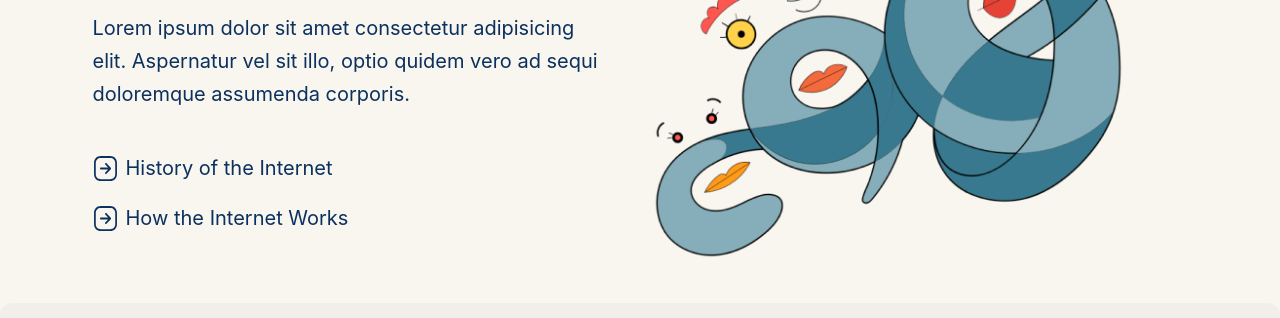
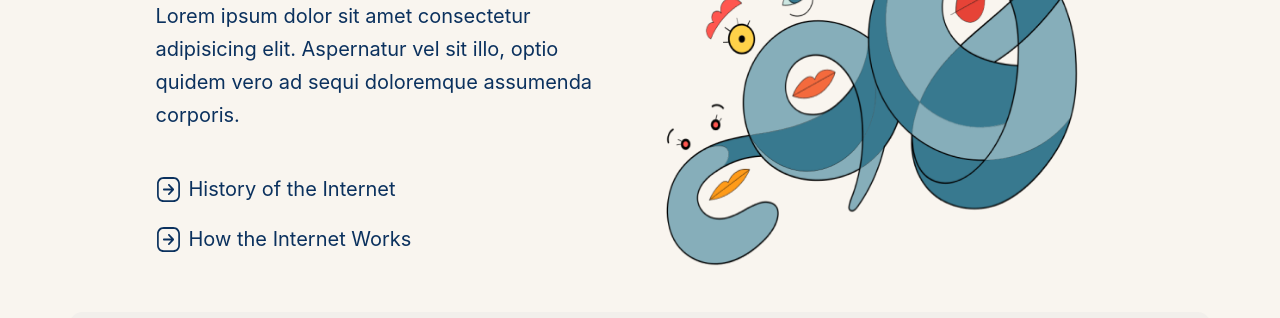
Before and after one commit to cjdomacena/is117-project-03, a website: page index.html in a window 1280 px wide. Shown: the part 314-632 px from the top of the page. Drawn offline with nearby package versions, Linux system fonts and the light colour scheme.

Commit message:
Fixed container width

```diff
--- a/style/style.scss
+++ b/style/style.scss
@@ -173,11 +173,10 @@ main {
     }
 }
 
-.container {
-    max-width: 1440px !important;
+// .container {
+//     max-width: 1200px !important;
 
-
-}
+// }
 
 .main-container {
     padding: 0;
```
Also changed, not shown: style/dist/style.css.
